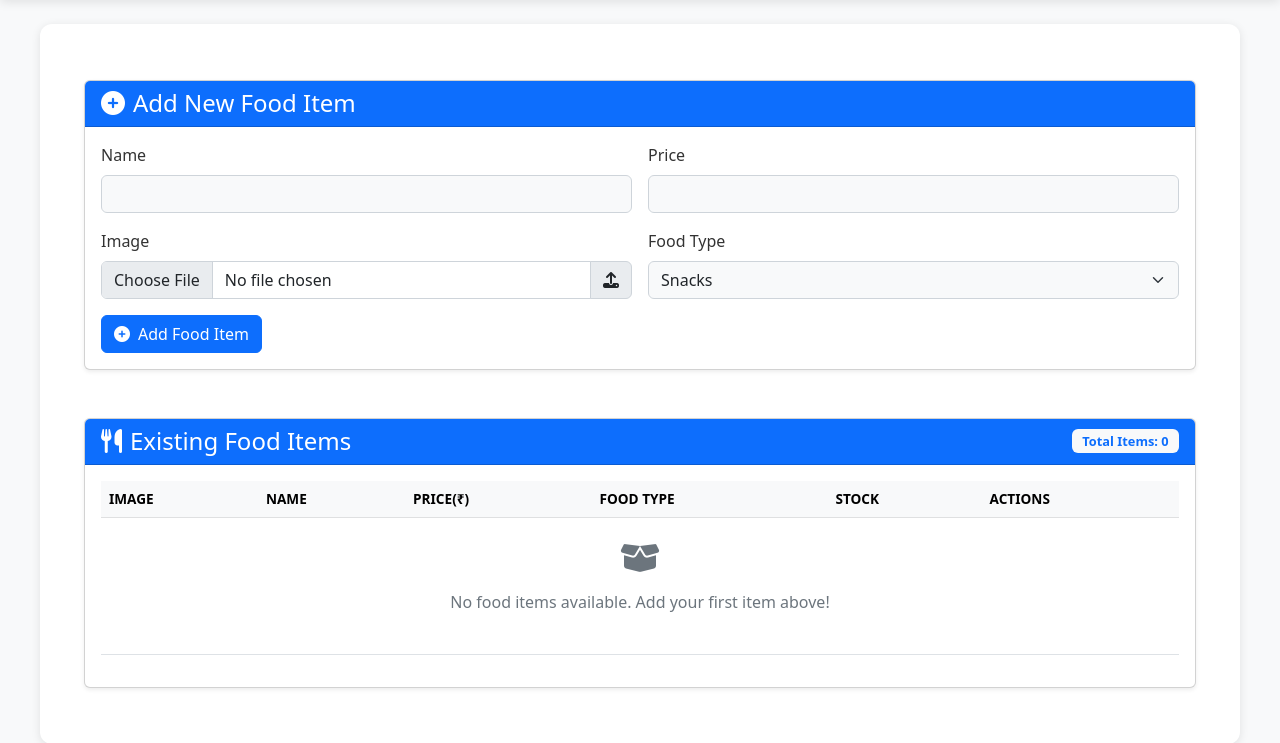
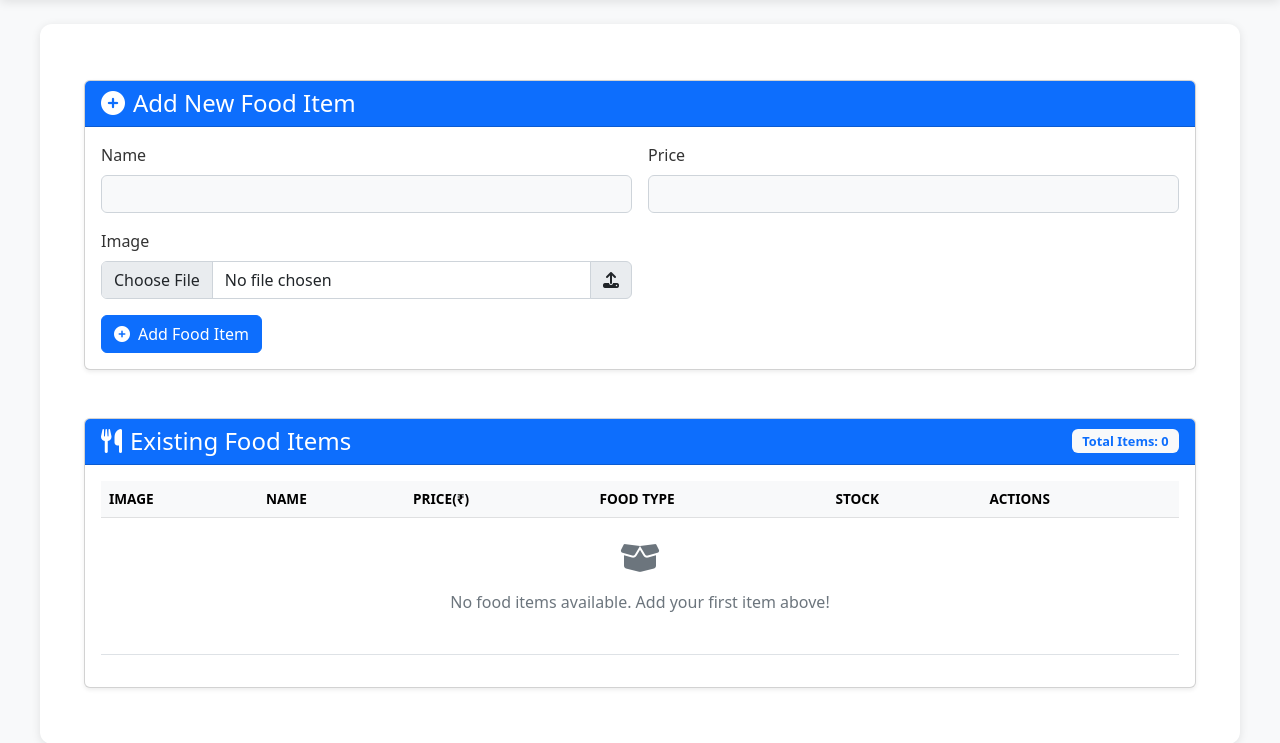
Before and after one commit to sivakaneshh/COS, a Django app: template order/templates/order/add_food.html in a window 1280 px wide. Shown: the part 88-831 px from the top of the page. Run offline with Django 4.2, Linux system fonts and the light colour scheme; the template is opened without the code that fills it: values that come from a table or form of the project are taken from there, others are empty; parts of the project's set-up code (start-up, migrations or seed data) failed here and were passed over.

Commit message:
CHnaged food type to be recieved by form

```diff
--- a/canteen/forms.py
+++ b/canteen/forms.py
@@ -5,11 +5,11 @@ from .models import FoodItem
 class FoodItemForm(forms.ModelForm):
     class Meta:
         model = FoodItem
-        fields = ['name', 'price', 'image' ]  # Include 'image' field to allow image uploads
+        fields = ['name', 'price', 'image', 'food_choice' ]  # Include 'image' field to allow image uploads
 
     def __init__(self, *args, **kwargs):
         super(FoodItemForm, self).__init__(*args, **kwargs)
         self.fields['name'].widget.attrs.update({'class': 'form-control'})
         self.fields['price'].widget.attrs.update({'class': 'form-control'})
-
+        self.fields['food_choice'].widget.attrs.update({'class':"form-control"})
         self.fields['image'].widget.attrs.update({'class': 'form-control'})
--- a/order/templates/order/add_food.html
+++ b/order/templates/order/add_food.html
@@ -39,17 +39,6 @@
                     {% endif %}
                 </div>
                 {% endfor %}
-
-                <!-- Food Type Dropdown -->
-                <div class="col-md-6">
-                    <label for="food_type" class="form-label">Food Type</label>
-                    <select name="food_type" id="food_type" class="form-select">
-                        <option value="snack">Snacks</option>
-                        <option value="hot_drinks">Hot Drinks</option>
-                        <option value="beverages">Beverages</option>
-                        <option value="lunch">Lunch</option>
-                    </select>
-                </div>
 
                 <div class="col-12">
                     <button type="submit" name="add_food" class="btn btn-primary">
```
